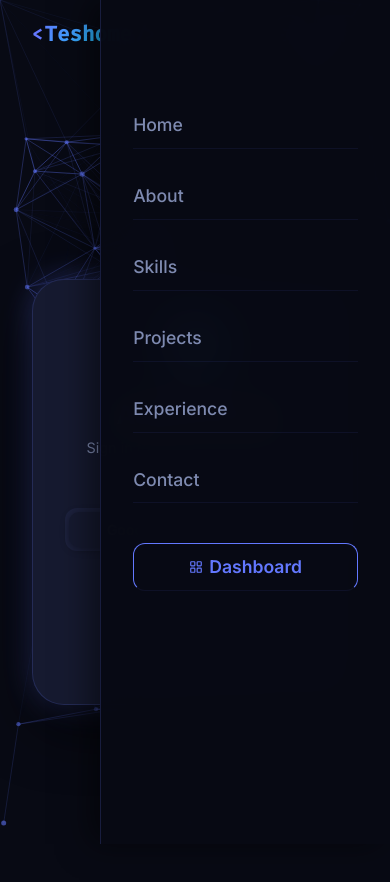
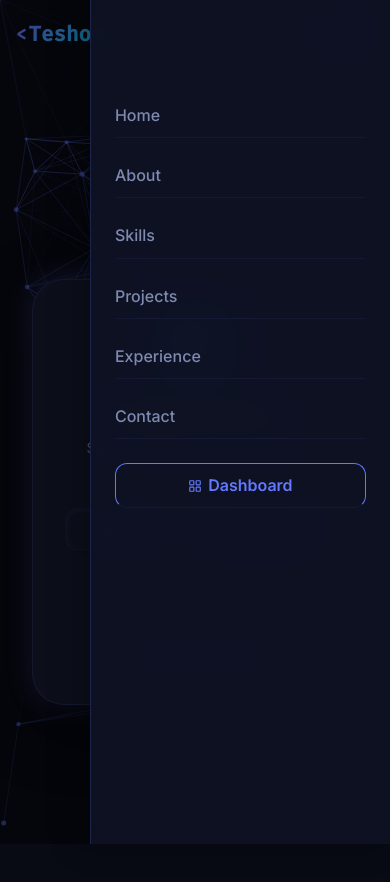
Before and after one commit to TesheBizu/PF, a React (Vite) app in the folder Frontend/: page /admin/login in a window 390 px wide. Both pictures are taken after a click on the button 338 px from the left and 35 px from the top of the page. Shown: the top 882 px of the page. Built offline with nearby package versions, Linux system fonts and the light colour scheme; no server answers.

Commit message:
feat(nav): improve mobile menu toggle with backdrop and touch targets
Add tap-to-close backdrop, increase hit areas, and polish the mobile drawer behavior.

```diff
--- a/Frontend/src/components/Navbar/Navbar.css
+++ b/Frontend/src/components/Navbar/Navbar.css
@@ -140,8 +140,8 @@
 /* ── Mobile menu trigger button ───────────────────── */
 .navbar__mobile-btn {
   display: none;
-  width: 40px;
-  height: 40px;
+  width: 44px;
+  height: 44px;
   border-radius: var(--radius-md);
   border: 1.5px solid var(--color-border);
   background: var(--color-surface);
@@ -151,40 +151,69 @@
   justify-content: center;
   transition: all var(--transition-base);
   padding: 0;
+  -webkit-tap-highlight-color: transparent;
+  touch-action: manipulation;
 }
 
-.navbar__mobile-btn:hover {
+.navbar__mobile-btn:hover,
+.navbar__mobile-btn:focus-visible {
   border-color: var(--color-primary);
   background: var(--color-primary-glow);
   color: var(--color-primary);
 }
 
+.navbar--open .navbar__mobile-btn {
+  border-color: var(--color-primary);
+  color: var(--color-primary);
+  background: var(--color-primary-glow);
+}
+
+/* Mobile backdrop */
+.navbar__backdrop {
+  display: none;
+  position: fixed;
+  inset: 0;
+  z-index: 998;
+  background: rgba(0, 0, 0, 0.45);
+  border: none;
+  cursor: pointer;
+  animation: fadeIn 0.25s ease;
+}
+
 /* ── Responsive design ────────────────────────────── */
 @media (max-width: 768px) {
-  /* Show mobile button */
+  .navbar {
+    padding: 0 var(--space-md);
+  }
+
+  .navbar__backdrop {
+    display: block;
+  }
+
   .navbar__mobile-btn {
     display: flex;
   }
 
-  /* Transform links container into full screen slide-out drawer */
   .navbar__links {
     position: fixed;
     top: 0;
     right: -100%;
-    width: 290px;
+    width: min(300px, 88vw);
     height: 100vh;
-    background: color-mix(in srgb, var(--color-bg) 98%, transparent);
+    height: 100dvh;
+    background: color-mix(in srgb, var(--color-bg-secondary) 97%, transparent);
     backdrop-filter: blur(20px);
     -webkit-backdrop-filter: blur(20px);
     border-left: 1px solid var(--color-border);
     flex-direction: column;
     align-items: flex-start;
     justify-content: flex-start;
-    padding: calc(var(--navbar-height) + var(--space-xl)) var(--space-xl) var(--space-xl);
-    gap: var(--space-lg);
-    transition: right 0.4s cubic-bezier(0.16, 1, 0.3, 1);
-    box-shadow: -10px 0 30px color-mix(in srgb, #000 50%, transparent);
+    padding: calc(var(--navbar-height) + var(--space-lg)) var(--space-lg) var(--space-xl);
+    gap: var(--space-md);
+    transition: right 0.35s cubic-bezier(0.16, 1, 0.3, 1);
+    box-shadow: -10px 0 30px rgba(0, 0, 0, 0.25);
     z-index: 999;
+    overflow-y: auto;
   }
 
   .navbar__links--open {
@@ -193,19 +222,27 @@
 
   .navbar__link {
     width: 100%;
-    font-size: 1.1rem;
+    font-size: 1rem;
     padding: var(--space-sm) 0;
+    min-height: 44px;
     border-bottom: 1px solid rgba(99, 120, 255, 0.08);
+    -webkit-tap-highlight-color: transparent;
   }
 
   .navbar__link::after {
-    display: none; /* Hide hover underline line on mobile */
+    display: none;
   }
 
   .navbar__link--dash {
     width: 100%;
     text-align: center;
     justify-content: center;
-    margin-top: var(--space-md);
+    margin-top: var(--space-sm);
+    min-height: 44px;
+  }
+
+  .navbar__theme-btn {
+    width: 44px;
+    height: 44px;
   }
 }
--- a/Frontend/src/components/Navbar/Navbar.jsx
+++ b/Frontend/src/components/Navbar/Navbar.jsx
@@ -52,6 +52,15 @@ function Navbar({ theme, onToggleTheme }) {
 
   return (
     <nav className={`navbar${scrolled ? ' navbar--scrolled' : ''}${mobileOpen ? ' navbar--open' : ''}`} role="navigation" aria-label="Main navigation">
+      {mobileOpen && (
+        <button
+          type="button"
+          className="navbar__backdrop"
+          onClick={() => setMobileOpen(false)}
+          aria-label="Close menu"
+        />
+      )}
+
       {/* Logo */}
       <Link to="/" className="navbar__logo" onClick={() => setMobileOpen(false)}>
         <span className="navbar__logo-bracket">&lt;</span>
@@ -100,6 +109,7 @@ function Navbar({ theme, onToggleTheme }) {
         </button>
 
         <button
+          type="button"
           className="navbar__mobile-btn"
           onClick={() => setMobileOpen((o) => !o)}
           aria-label={mobileOpen ? 'Close menu' : 'Open menu'}
```
